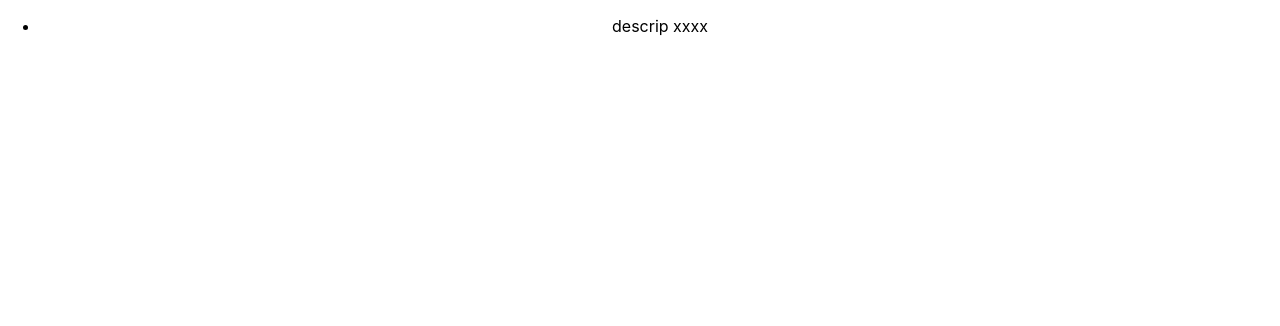
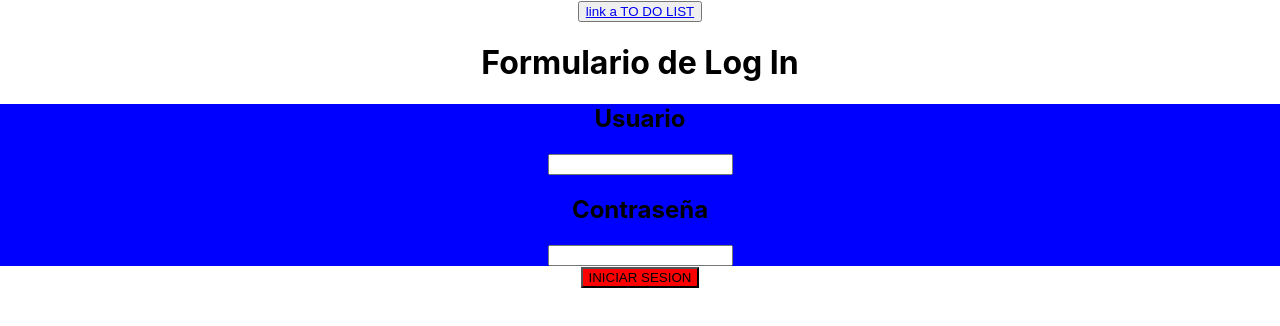
Before and after one commit to pablofiorido/proyecto-mcga, a React (Create React App) app: page / in a window 1280 px wide. Shown: the top 326 px of the page. Built offline with nearby package versions, Linux system fonts and the light colour scheme.

Commit message:
Log in form

```diff
--- a/src/App.js
+++ b/src/App.js
@@ -1,10 +1,32 @@
 import './App.css';
 import ToDoList from './components/screens/to-do-list';
+import LoginForm from './components/screens/LoginForm';
+
+import { BrowserRouter, Route, Redirect, Switch, Link } from 'react-router-dom'
 
 function App() {
+
+
+
+
   return (
     <div className="App">
-       <ToDoList/>
+
+<BrowserRouter>
+<Switch>
+        <Route exact path="/login" component={<LoginForm />} />
+       <Route exact path="/todos" component={<ToDoList />} />
+
+
+       <button><Link to="/todos">link a TO DO LIST</Link></button>
+
+       </Switch>
+
+</BrowserRouter>
+
+<LoginForm/>
+
+
     </div>
   );
 }
--- /dev/null
+++ b/src/components/screens/LoginForm/index.js
@@ -0,0 +1,2 @@
+import LoginForm from "./log-in-form"
+export default LoginForm
--- /dev/null
+++ b/src/components/screens/LoginForm/log-in-form.jsx
@@ -0,0 +1,49 @@
+
+import './style.css';
+import React from 'react';
+
+
+
+class LoginForm extends React.Component {
+
+    constructor(props) {
+
+        super(props)
+
+        this.state = {
+            username: "",
+            password: "",
+       }
+
+       this.handleChange = this.handleChange.bind(this);
+
+    }
+
+
+    handleChange(e) {
+        e.persist()
+     this.setState({[e.target.name]: e.target.value})
+    }
+
+
+    render() {
+
+        return (
+            <div className="LoginForm">
+                <h1>Formulario de Log In</h1>
+                <div class="formulariostyle">
+                <h2>Usuario</h2>
+                <input value={this.state.username} name="username" onChange={this.handleChange} />
+
+                <h2>Contraseña</h2>
+                <input value={this.state.password} name="password" onChange={this.handleChange} />
+                </div>
+                <button className="LoginButton">INICIAR SESION</button>
+
+            </div>
+
+            );
+    }
+}
+
+export default LoginForm;
--- /dev/null
+++ b/src/components/screens/LoginForm/style.css
@@ -0,0 +1,9 @@
+.formulariostyle{
+
+    background-color: blue;
+}
+
+.LoginButton{
+background-color: red;
+
+}
--- a/src/components/screens/to-do-list/to-do-list.jsx
+++ b/src/components/screens/to-do-list/to-do-list.jsx
@@ -1,12 +1,21 @@
 import React from "react";
 import ToDo from "./to-do";
+import Button from "../../shared/button/button"
 
 class ToDoList extends React.Component {
   constructor(props) {
     super(props);
     this.state = {
       list: [{ id: "dsadsadsa", description: "descrip xxxx" }],
+      value: "",
     };
+
+    this.handleChange = this.handleChange.bind(this);
+  }
+
+  handleChange(e) {
+    e.persist();
+    this.setState({ value: e.target.value });
   }
 
   renderList() {
@@ -19,8 +28,23 @@ class ToDoList extends React.Component {
     );
   }
 
+
+
+
+
   render() {
-    return <div>{this.renderList()}</div>;
+    return (
+      <div>
+        <div>
+          <input value={this.state.value} onChange={this.handleChange} />
+          <Button type="add">Add</Button>
+        </div>
+        <div>
+
+        </div>
+        {this.renderList()}
+      </div>
+    );
   }
 }
 
--- /dev/null
+++ b/src/components/shared/button/button.jsx
@@ -0,0 +1,20 @@
+import React from "react";
+import { render } from "react-dom";
+import css from "./button.module.css";
+
+
+
+class Button extends React.Component {
+  render() {
+    return (
+      <button
+        className={`${css.button} ${css[this.props.type]}`}
+        onClick={this.props.onClick}
+      >
+        {this.props.children}
+      </button>
+    );
+  }
+};
+
+export default Button;
--- /dev/null
+++ b/src/components/shared/button/button.module.css
@@ -0,0 +1,24 @@
+.button{
+color: white;
+width: 70px;
+height: 50px;
+border-style: none;
+border-radius: 3px;
+outline: none
+}
+
+.add{
+    background-color: green;
+}
+
+.edit{
+background-color: blue;
+}
+
+.delete{
+background-color: red;
+}
+
+.disabled{
+    background-color: gray;
+}
```
Also changed, not shown: src/components/screens/to-do-list/index.js (line endings or trailing spaces), src/components/screens/to-do-list/to-do-list.module.css (added), src/components/screens/to-do-list/to-do-list.modules.css (deleted), src/components/screens/to-do-list/to-do/to-do.module.css (added), src/components/screens/to-do-list/to-do/to-do.modules.css (deleted).
